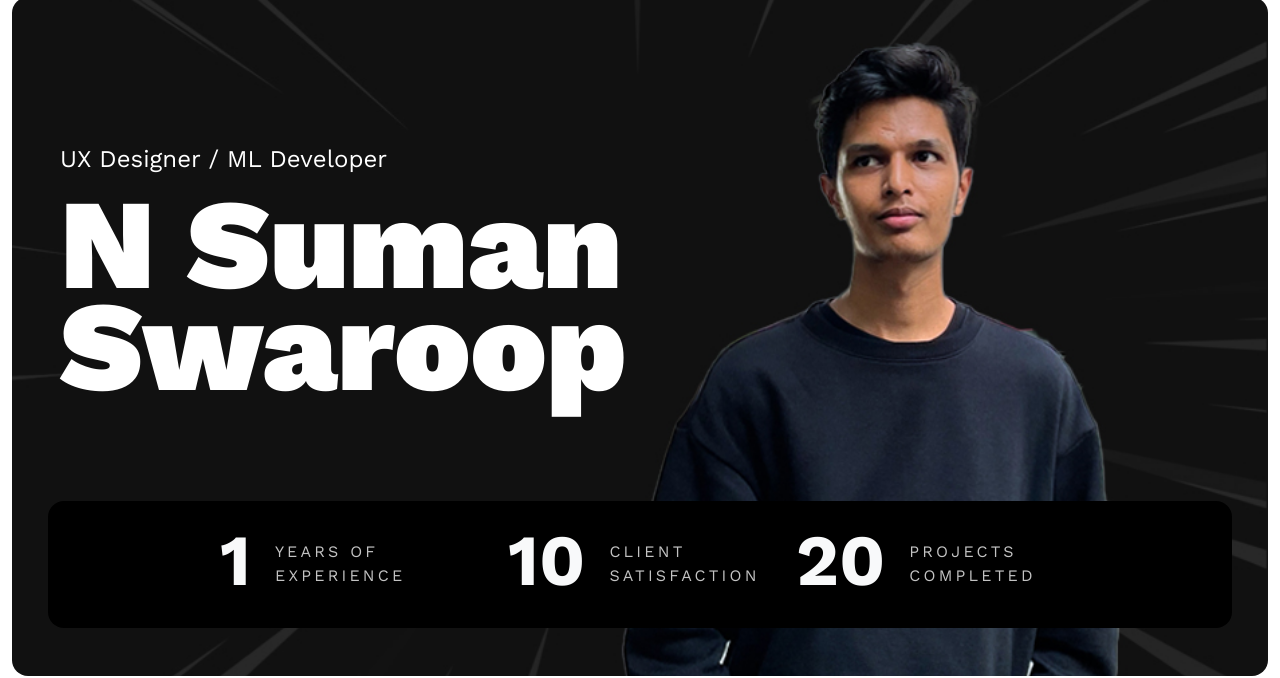
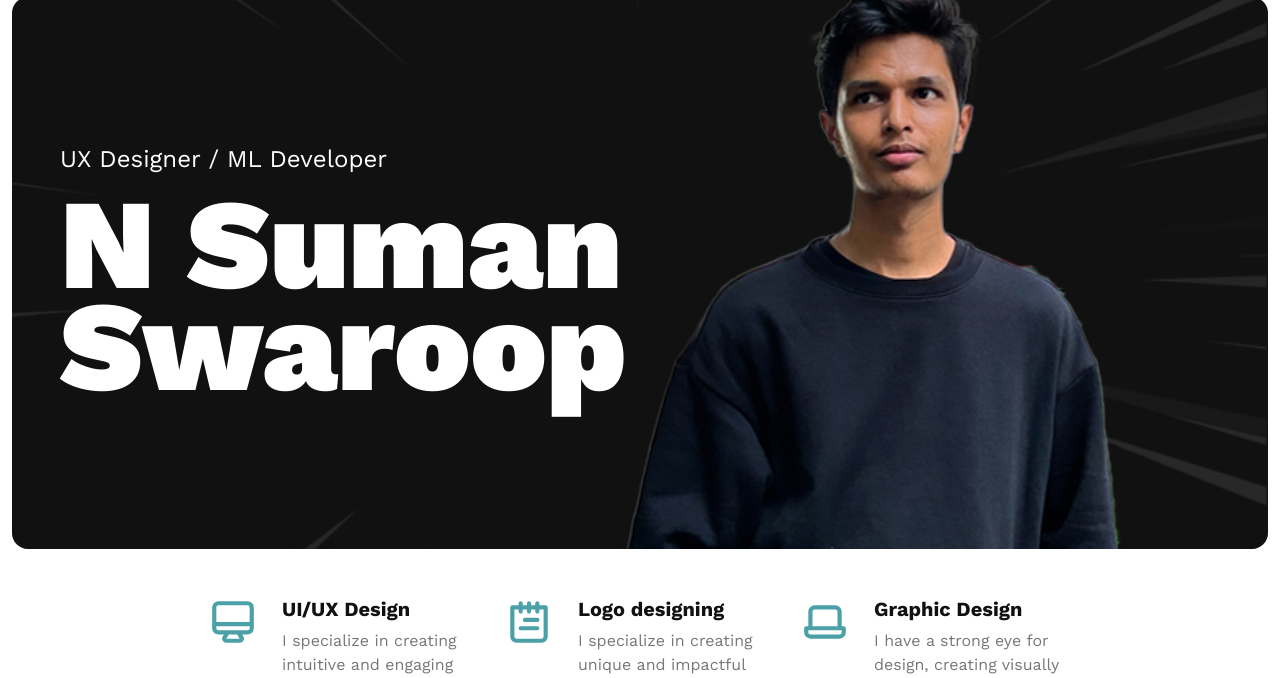
Before and after one commit to sumanswaroop30/portfolio, a plain HTML site: page index.html in a window 1280 px wide. Shown: the part 153-831 px from the top of the page. Drawn offline with nearby package versions, Linux system fonts and the light colour scheme.

Commit message:
modified files

```diff
--- a/index.html
+++ b/index.html
@@ -153,39 +153,7 @@
             N Suman <br> Swaroop
           </h1>
         </div>
-        <div class="row text-uppercase bg-black rounded-4 p-3 mt-5 justify-content-center pd ">
-          <div class="col-md-3">
-            <div class="d-flex align-items-center gap-4">
-              <h2 class="display-2 text-light">
-                1
-              </h2>
-              <p class="text-light-emphasis justify-content-center m-0 ls-4">
-                Years of <br> experience
-              </p>
-            </div>
-          </div>
 
-          <div class="col-md-3">
-            <div class="d-flex align-items-center gap-4">
-              <h2 class="display-2 text-light">
-                10
-              </h2>
-              <p class="text-light-emphasis justify-content-center m-0 ls-4">
-                Client <br> Satisfaction
-              </p>
-            </div>
-          </div>
-          <div class="col-md-3">
-            <div class="d-flex align-items-center gap-4">
-              <h2 class="display-2 text-light">
-                20
-              </h2>
-              <p class="text-light-emphasis justify-content-center m-0 ls-4">
-                projects completed
-              </p>
-            </div>
-          </div>
-        </div>
       </div>
     </div>
   </section>
```
Also changed, not shown: readme.txt (deleted).
